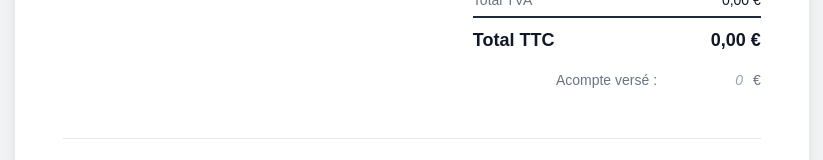
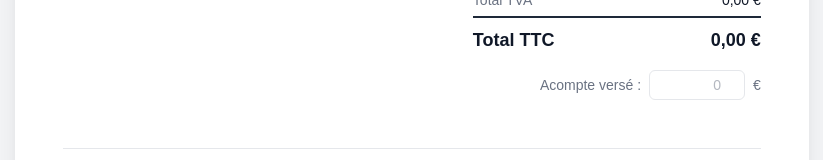
Before and after one commit to Farman-IA/invoice-generator, a React (Vite) app: page / in a window 1280 px wide. Shown: the part 789-949 px from the top of the page, without its empty margins (228-1051 px from the left). Built offline with nearby package versions, Linux system fonts and the light colour scheme.

Commit message:
fix(invoice): remplacer InlineEdit par input visible pour le champ acompte

```diff
--- a/src/components/InvoiceDocument.tsx
+++ b/src/components/InvoiceDocument.tsx
@@ -346,12 +346,14 @@ export const InvoiceDocument = forwardRef<HTMLDivElement, InvoiceDocumentProps>(
         <div className="mt-4 flex justify-end no-print-pdf">
           <div className="flex items-center gap-2 text-sm text-gray-500">
             <span>Acompte versé :</span>
-            <InlineEdit
-              value={invoice.deposit > 0 ? String(invoice.deposit) : ''}
-              onChange={(v) => onUpdateInvoice({ deposit: Math.max(0, Number(v) || 0) })}
-              as="number"
+            <input
+              type="number"
+              min="0"
+              step="0.01"
+              value={invoice.deposit > 0 ? invoice.deposit : ''}
+              onChange={(e) => onUpdateInvoice({ deposit: Math.max(0, Number(e.target.value) || 0) })}
               placeholder="0"
-              className="w-20 text-right text-sm"
+              className="w-24 rounded-sm border border-gray-200 bg-white px-2 py-1 text-right text-sm outline-none focus:ring-1 focus:ring-blue-200"
             />
             <span>€</span>
           </div>
```
